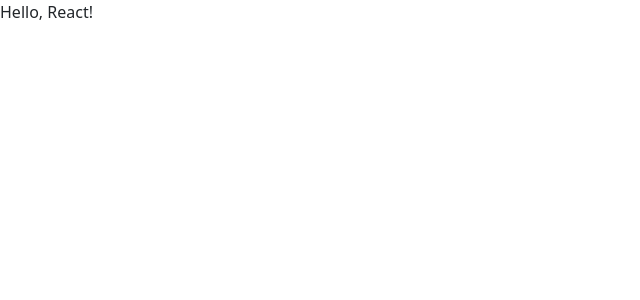
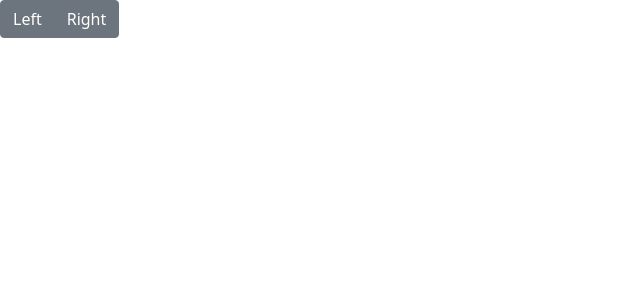
Before and after one commit to AnnLP2/homeworks_JS, a React (Create React App) app: page / in a window 1280 px wide. Shown: the top 300 px of the page, without its empty margins (0-640 px from the left). Built offline with nearby package versions, Linux system fonts and the light colour scheme.

Commit message:
hw_83 resolved

```diff
--- a/package.json
+++ b/package.json
@@ -3,6 +3,7 @@
   "version": "0.1.0",
   "private": true,
   "dependencies": {
+    "classnames": "^2.3.2",
     "prop-types": "^15.8.1",
     "react": "^18.2.0",
     "react-dom": "^18.2.0",
--- a/src/App.jsx
+++ b/src/App.jsx
@@ -1,5 +1,11 @@
+import BtnGroup from "./components/BtnGroup";
+
 function App() {
-  return <div className="App">Hello, React!</div>;
+  return (
+    <div className="App">
+      <BtnGroup />
+    </div>
+  );
 }
 
 export default App;
--- /dev/null
+++ b/src/components/BtnGroup.jsx
@@ -0,0 +1,44 @@
+import React from "react";
+import classNames from "classnames";
+
+class BtnGroup extends React.Component {
+  constructor(props) {
+    super(props);
+    this.state = {
+      activeButton: null,
+    };
+  }
+
+  handleButtonClick = (event) => {
+    const button = event.target.textContent.toLowerCase();
+    this.setState({ activeButton: button });
+  };
+
+  render() {
+    const { activeButton } = this.state;
+    return (
+      <div className="btn-group" role="group">
+        <button
+          type="button"
+          className={classNames("btn", "btn-secondary", "left", {
+            active: activeButton === "left",
+          })}
+          onClick={this.handleButtonClick}
+        >
+          Left
+        </button>
+        <button
+          type="button"
+          className={classNames("btn", "btn-secondary", "right", {
+            active: activeButton === "right",
+          })}
+          onClick={this.handleButtonClick}
+        >
+          Right
+        </button>
+      </div>
+    );
+  }
+}
+
+export default BtnGroup;
```
Also changed, not shown: 2 other files (tests, documents, lock files or other folders).
